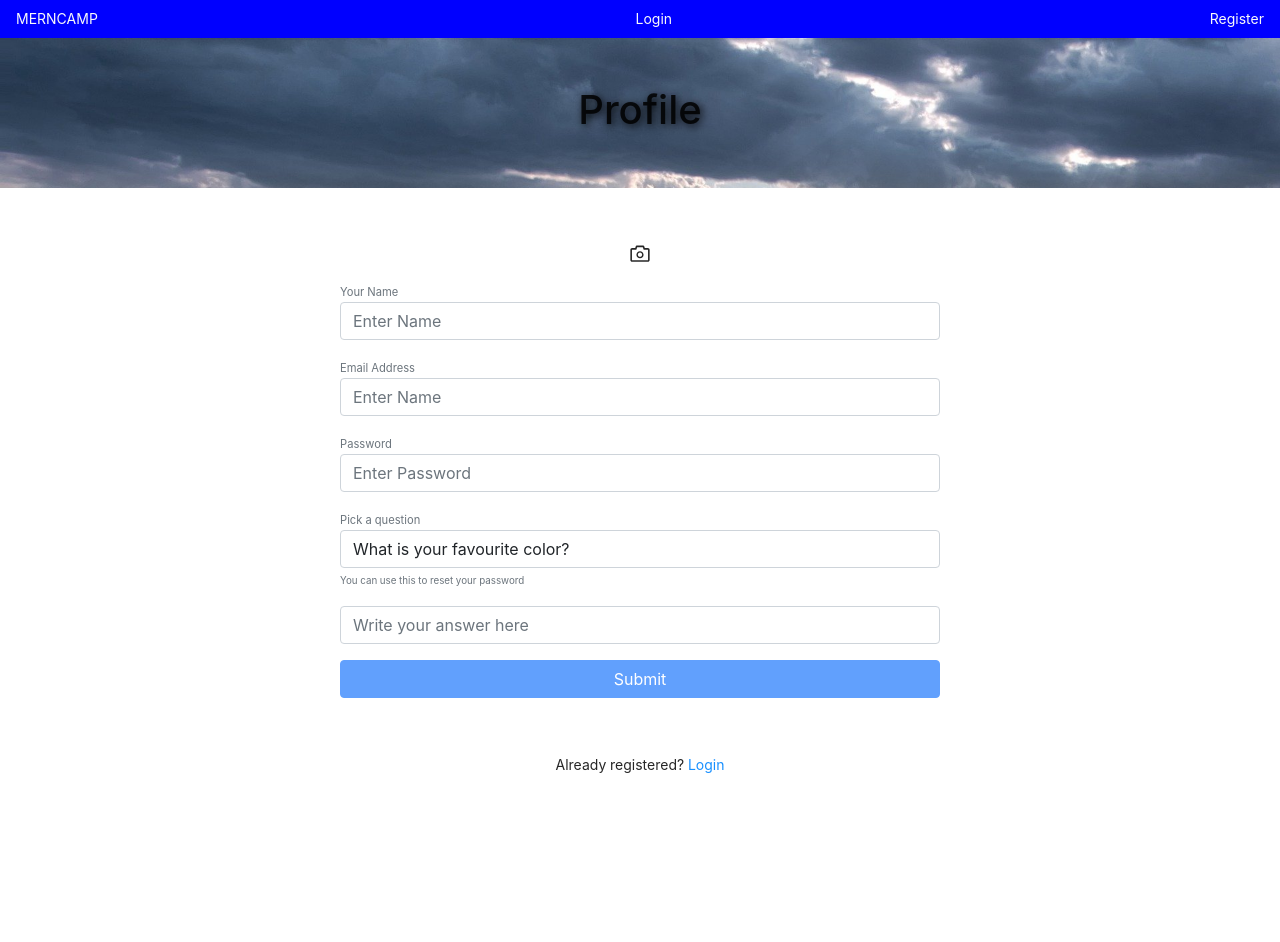
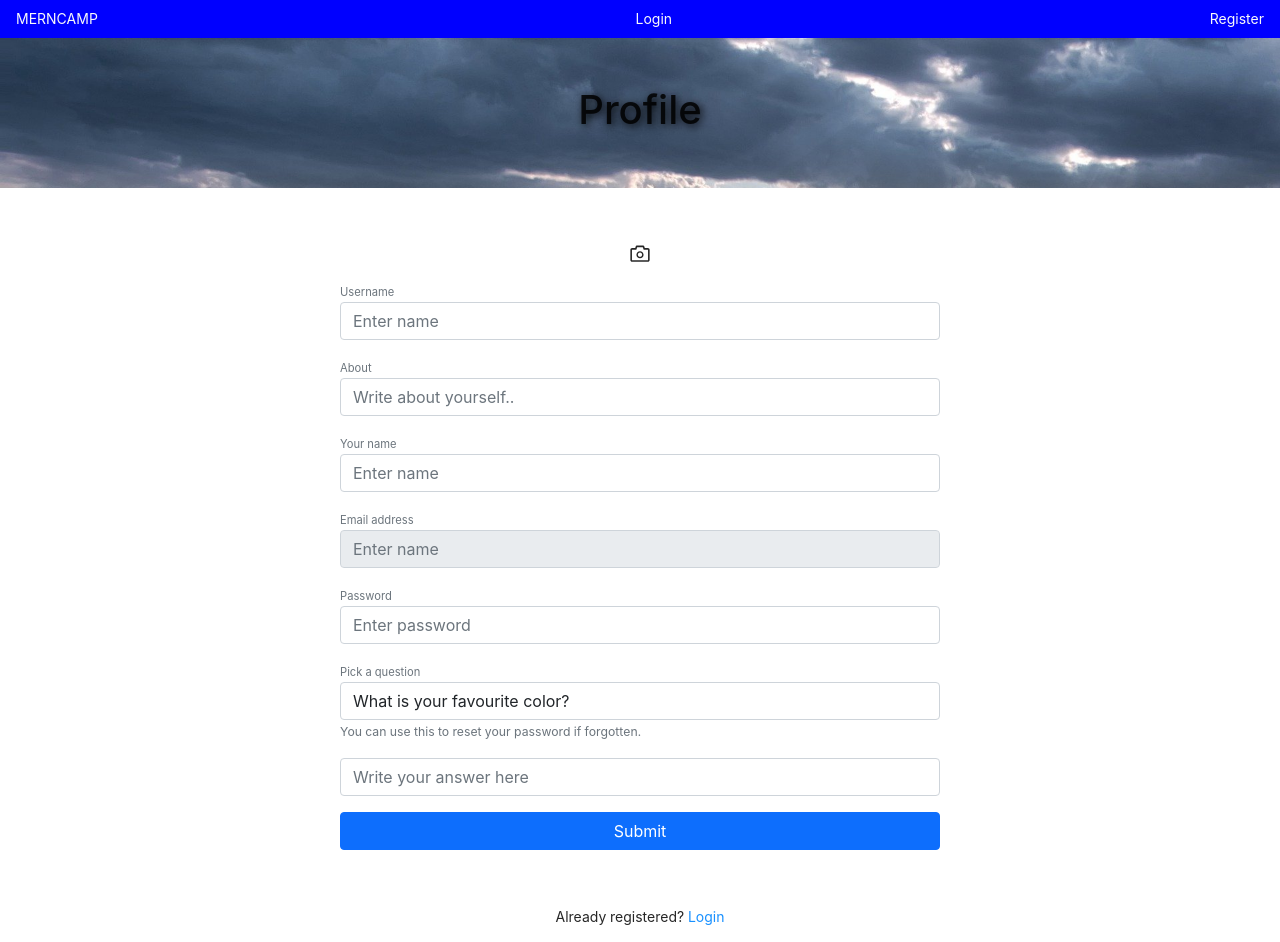
Before and after one commit to aCarinato/MERN-DigitalOcean-client, a Next.js app: page /user/profile/update in a window 1280 px wide. Before the commit the page ends 800 px from the top, so only its background shows below. Built offline with nearby package versions, Linux system fonts and the light colour scheme; no server answers.

Commit message:
reload image

```diff
--- a/components/forms/AuthForm.js
+++ b/components/forms/AuthForm.js
@@ -1,6 +1,6 @@
 import { SyncOutlined } from '@ant-design/icons';
 
-export default function AuthForm({
+const AuthForm = ({
   handleSubmit,
   name,
   setName,
@@ -12,35 +12,70 @@ export default function AuthForm({
   setSecret,
   loading,
   page,
-}) {
-  return (
+  username,
+  setUsername,
+  about,
+  setAbout,
+  profileUpdate,
+}) => (
   <form onSubmit={handleSubmit}>
+    {profileUpdate && (
+      <div className="form-group p-2">
+        <small>
+          <label className="text-muted">Username</label>
+        </small>
+        <input
+          value={username}
+          onChange={(e) => setUsername(e.target.value)}
+          type="text"
+          className="form-control"
+          placeholder="Enter name"
+        />
+      </div>
+    )}
+
+    {profileUpdate && (
+      <div className="form-group p-2">
+        <small>
+          <label className="text-muted">About</label>
+        </small>
+        <input
+          value={about}
+          onChange={(e) => setAbout(e.target.value)}
+          type="text"
+          className="form-control"
+          placeholder="Write about yourself.."
+        />
+      </div>
+    )}
+
     {page !== 'login' && (
       <div className="form-group p-2">
         <small>
-            <label className="text-muted">Your Name</label>
+          <label className="text-muted">Your name</label>
         </small>
         <input
           value={name}
           onChange={(e) => setName(e.target.value)}
           type="text"
           className="form-control"
-            placeholder="Enter Name"
-          ></input>
+          placeholder="Enter name"
+        />
       </div>
     )}
 
     <div className="form-group p-2">
       <small>
-          <label className="text-muted">Email Address</label>
+        <label className="text-muted">Email address</label>
       </small>
       <input
         value={email}
         onChange={(e) => setEmail(e.target.value)}
         type="email"
         className="form-control"
-          placeholder="Enter Name"
-        ></input>
+        placeholder="Enter name"
+        disabled={profileUpdate}
+      />
     </div>
 
     <div className="form-group p-2">
@@ -52,29 +87,27 @@ export default function AuthForm({
         onChange={(e) => setPassword(e.target.value)}
         type="password"
         className="form-control"
-          placeholder="Enter Password"
-        ></input>
+        placeholder="Enter password"
+      />
     </div>
 
     {page !== 'login' && (
+      <>
         <div className="form-group p-2">
           <small>
             <label className="text-muted">Pick a question</label>
           </small>
           <select className="form-control">
             <option>What is your favourite color?</option>
-            <option>What is your best friend name?</option>
-            <option>What city were you born in?</option>
+            <option>What is your best friend's name?</option>
+            <option>What city you were born?</option>
           </select>
-          <small>
-            <label className="form-text text-muted">
-              You can use this to reset your password
-            </label>
+
+          <small className="form-text text-muted">
+            You can use this to reset your password if forgotten.
           </small>
         </div>
-      )}
 
-      {page !== 'login' && (
         <div className="form-group p-2">
           <input
             value={secret}
@@ -82,16 +115,19 @@ export default function AuthForm({
             type="text"
             className="form-control"
             placeholder="Write your answer here"
-          ></input>
+          />
         </div>
+      </>
     )}
 
     <div className="form-group p-2">
       <button
         disabled={
-            page === 'login'
+          profileUpdate
+            ? loading
+            : page === 'login'
             ? !email || !password || loading
-              : !name || !email || !password || !secret || loading
+            : !name || !email || !secret || !password || loading
         }
         className="btn btn-primary col-12"
       >
@@ -100,4 +136,5 @@ export default function AuthForm({
     </div>
   </form>
 );
-}
+
+export default AuthForm;
```
Lines whose indentation alone changed are shown as unchanged.
